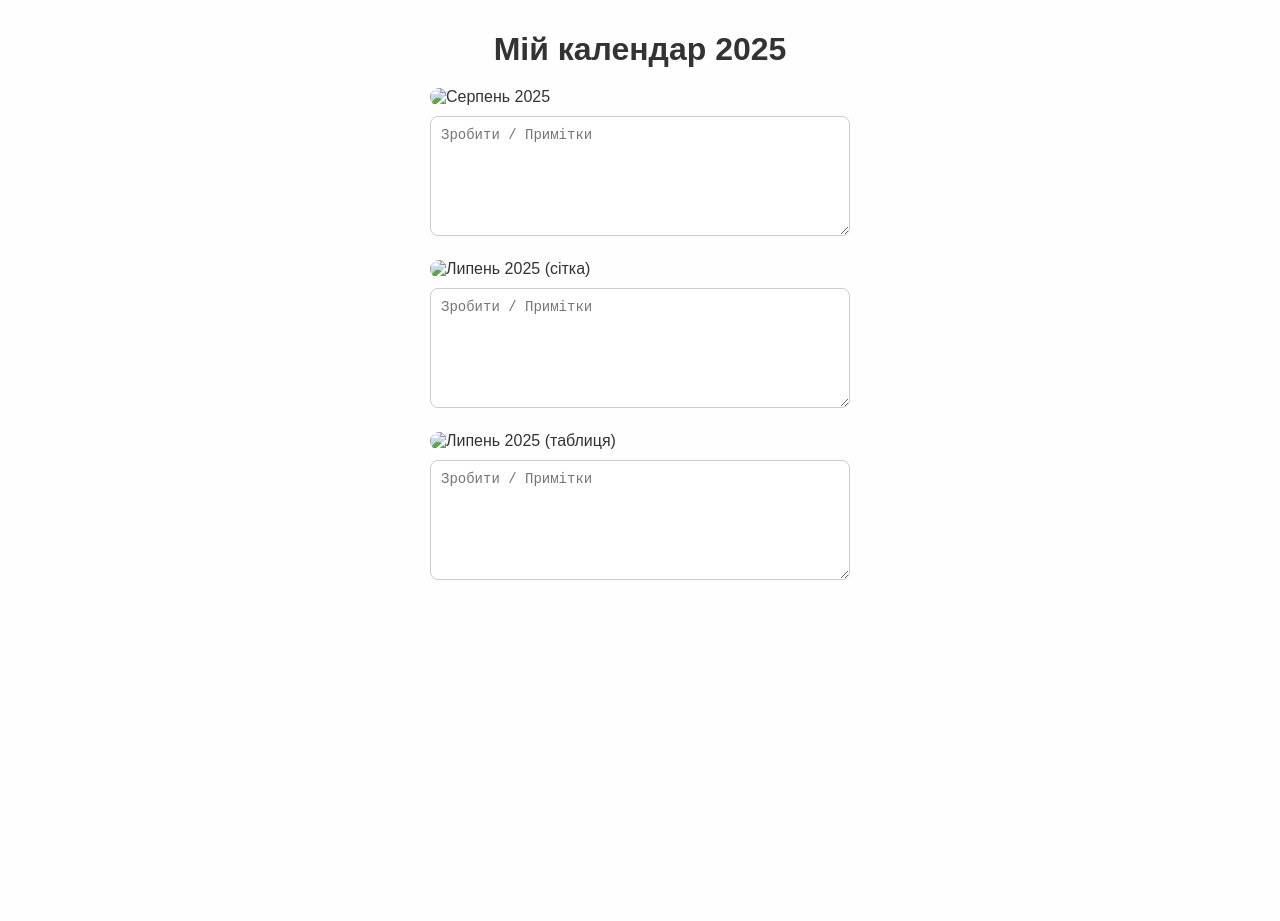
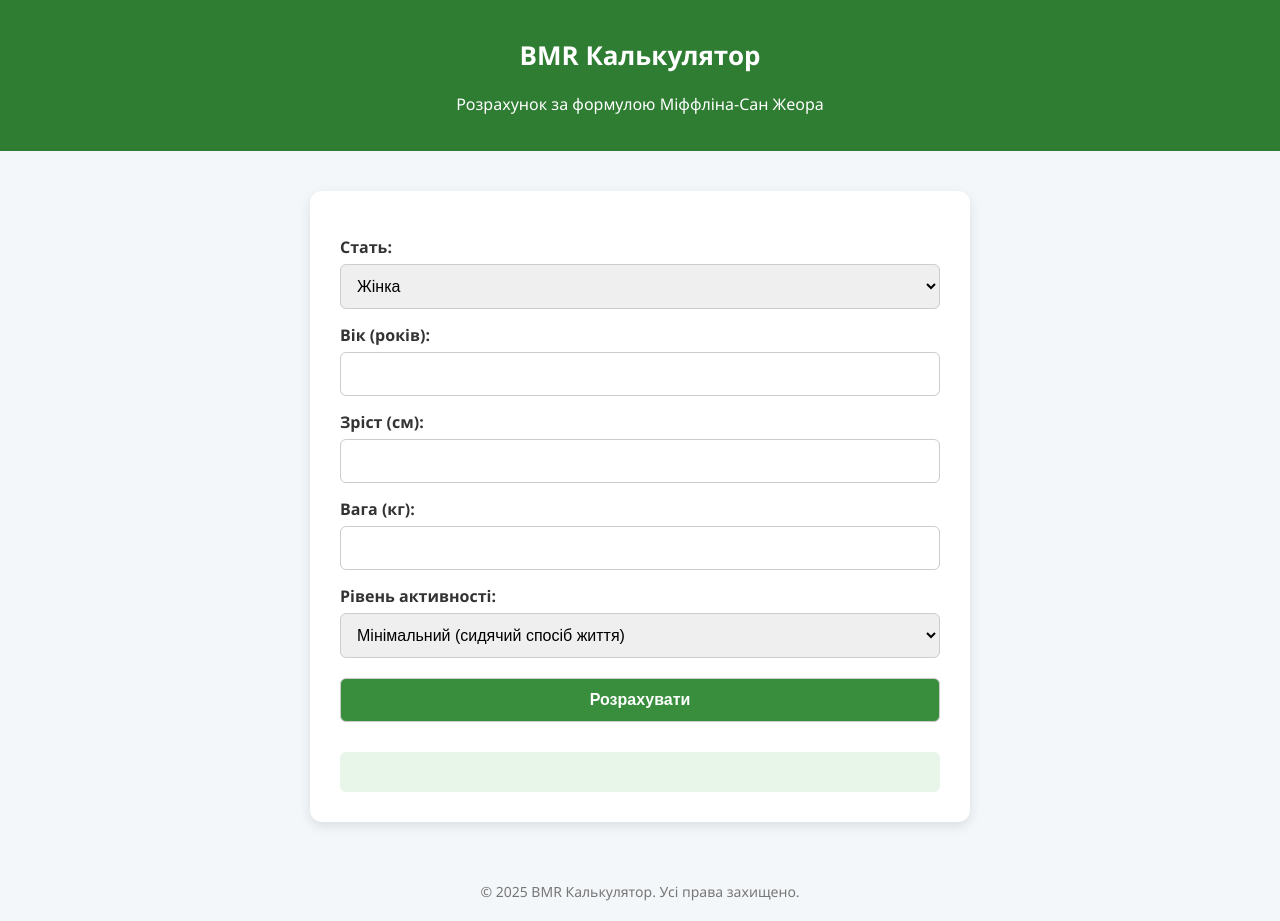
Before and after one commit to CREED-DFX/bmr-calculator, a plain HTML site: page index.html in a window 1280 px wide. Before the commit the page ends 800 px from the top, so only its background shows below. Drawn offline with Linux system fonts and the light colour scheme.

Commit message:
Add files via upload

```diff
--- a/index.html
+++ b/index.html
@@ -2,29 +2,143 @@
 <!DOCTYPE html>
 <html lang="uk">
 <head>
-    <meta charset="UTF-8" />
-    <meta name="viewport" content="width=device-width, initial-scale=1.0"/>
-    <title>Календар 2025</title>
-    <link rel="stylesheet" href="style.css" />
+  <meta charset="UTF-8" />
+  <meta name="viewport" content="width=device-width, initial-scale=1.0" />
+  <title>BMR Калькулятор | Формула Міффліна-Сан Жеора</title>
+  <style>
+    body {
+      margin: 0;
+      font-family: 'Segoe UI', Tahoma, Geneva, Verdana, sans-serif;
+      background-color: #f4f7f9;
+      color: #333;
+    }
+    header {
+      background-color: #2e7d32;
+      padding: 20px;
+      text-align: center;
+      color: white;
+    }
+    main {
+      max-width: 600px;
+      margin: 40px auto;
+      background: white;
+      padding: 30px;
+      border-radius: 12px;
+      box-shadow: 0 4px 12px rgba(0, 0, 0, 0.1);
+    }
+    h1 {
+      font-size: 26px;
+      margin-bottom: 20px;
+    }
+    label {
+      display: block;
+      margin-top: 15px;
+      font-weight: 600;
+    }
+    input, select, button {
+      width: 100%;
+      padding: 12px;
+      margin-top: 6px;
+      font-size: 16px;
+      border: 1px solid #ccc;
+      border-radius: 6px;
+      box-sizing: border-box;
+    }
+    button {
+      background-color: #388e3c;
+      color: white;
+      font-weight: bold;
+      cursor: pointer;
+      margin-top: 20px;
+    }
+    button:hover {
+      background-color: #2e7d32;
+    }
+    .result {
+      margin-top: 30px;
+      background-color: #e8f5e9;
+      padding: 20px;
+      border-radius: 6px;
+    }
+    footer {
+      text-align: center;
+      padding: 20px;
+      font-size: 14px;
+      color: #777;
+    }
+  </style>
 </head>
 <body>
-    <h1>Мій календар 2025</h1>
+  <header>
+    <h1>BMR Калькулятор</h1>
+    <p>Розрахунок за формулою Міффліна-Сан Жеора</p>
+  </header>
+  <main>
+    <label for="gender">Стать:</label>
+    <select id="gender">
+      <option value="female">Жінка</option>
+      <option value="male">Чоловік</option>
+    </select>
 
-    <div class="calendar">
-        <div class="calendar-item">
-            <img src="serpen.jpeg" alt="Серпень 2025" />
-            <textarea placeholder="Зробити / Примітки" data-key="serpen"></textarea>
-        </div>
-        <div class="calendar-item">
-            <img src="lypen-grid.jpeg" alt="Липень 2025 (сітка)" />
-            <textarea placeholder="Зробити / Примітки" data-key="lypen-grid"></textarea>
-        </div>
-        <div class="calendar-item">
-            <img src="lypen-table.jpeg" alt="Липень 2025 (таблиця)" />
-            <textarea placeholder="Зробити / Примітки" data-key="lypen-table"></textarea>
-        </div>
-    </div>
+    <label for="age">Вік (років):</label>
+    <input type="number" id="age" />
 
-    <script src="script.js"></script>
+    <label for="height">Зріст (см):</label>
+    <input type="number" id="height" />
+
+    <label for="weight">Вага (кг):</label>
+    <input type="number" id="weight" />
+
+    <label for="activity">Рівень активності:</label>
+    <select id="activity">
+      <option value="1.2">Мінімальний (сидячий спосіб життя)</option>
+      <option value="1.375">Легкий (1–3 тренування на тиждень)</option>
+      <option value="1.55">Середній (3–5 тренувань на тиждень)</option>
+      <option value="1.725">Високий (6–7 тренувань на тиждень)</option>
+      <option value="1.9">Дуже високий (спорт або фізична праця)</option>
+    </select>
+
+    <button onclick="calculateBMR()">Розрахувати</button>
+
+    <div class="result" id="result"></div>
+  </main>
+  <footer>
+    &copy; 2025 BMR Калькулятор. Усі права захищено.
+  </footer>
+
+  <script>
+    function calculateBMR() {
+      const gender = document.getElementById("gender").value;
+      const age = parseFloat(document.getElementById("age").value);
+      const height = parseFloat(document.getElementById("height").value);
+      const weight = parseFloat(document.getElementById("weight").value);
+      const activity = parseFloat(document.getElementById("activity").value);
+
+      if (isNaN(age) || isNaN(height) || isNaN(weight)) {
+        document.getElementById("result").innerHTML =
+          "<p>Будь ласка, заповніть усі поля.</p>";
+        return;
+      }
+
+      let bmr;
+      if (gender === "male") {
+        bmr = 10 * weight + 6.25 * height - 5 * age + 5;
+      } else {
+        bmr = 10 * weight + 6.25 * height - 5 * age - 161;
+      }
+
+      const tdee = bmr * activity;
+      const cut = tdee * 0.85;
+      const bulk = tdee * 1.15;
+
+      document.getElementById("result").innerHTML = `
+        <h3>Результати:</h3>
+        <p><strong>BMR:</strong> ${bmr.toFixed(1)} ккал</p>
+        <p><strong>TDEE:</strong> ${tdee.toFixed(1)} ккал</p>
+        <p><strong>Для схуднення:</strong> ${cut.toFixed(0)} ккал/день</p>
+        <p><strong>Для набору маси:</strong> ${bulk.toFixed(0)} ккал/день</p>
+      `;
+    }
+  </script>
 </body>
 </html>
```
